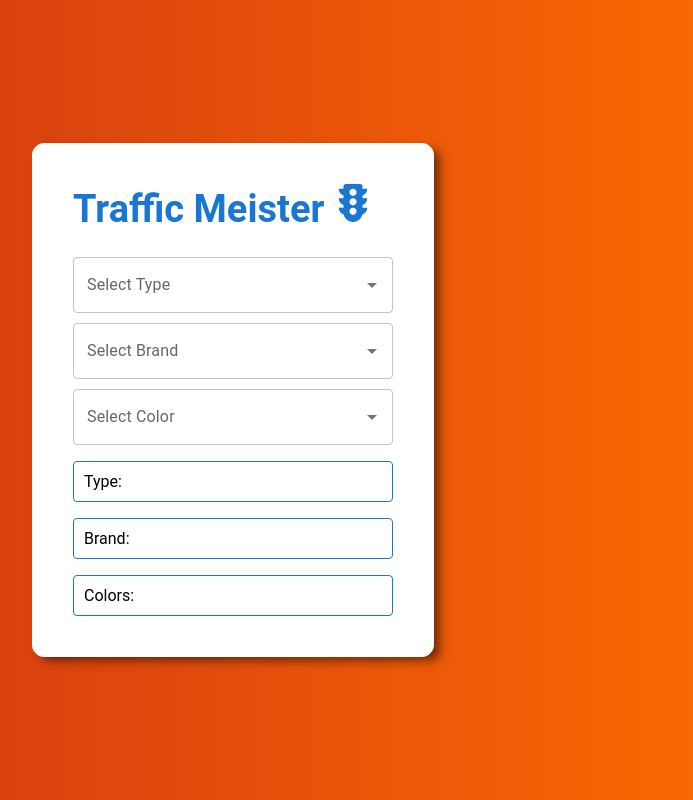
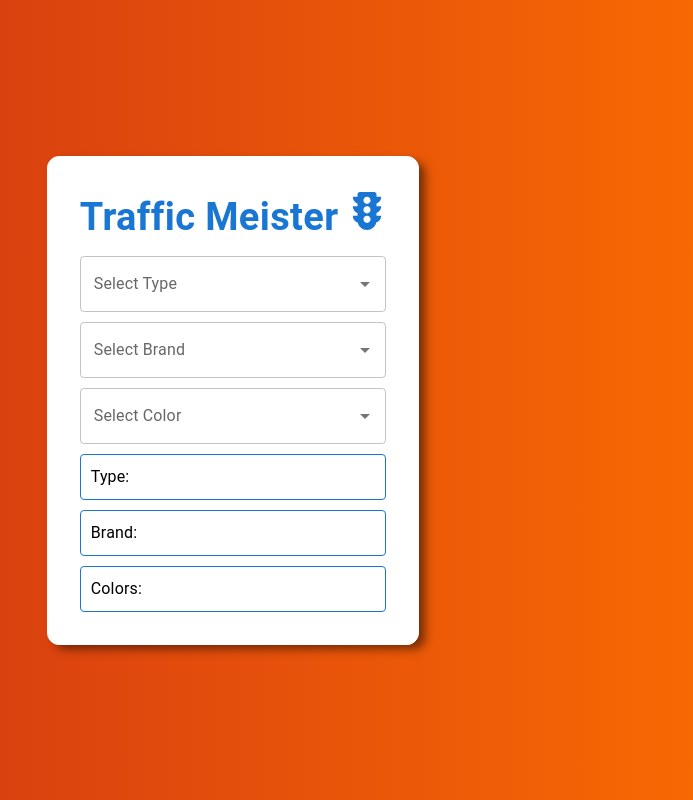
Before and after one commit to FredericoSilva015/traffic-meister, a React (Create React App) app: page / in a window 1280 px wide. Shown: the whole page, without its empty margins (407-1100 px from the left). Built offline with nearby package versions, Linux system fonts and the light colour scheme.

Commit message:
testing and style tweaks

```diff
--- a/package.json
+++ b/package.json
@@ -6,7 +6,9 @@
     "@emotion/react": "^11.6.0",
     "@emotion/styled": "^11.6.0",
     "@material-ui/core": "^5.0.0-beta.5",
+    "@mui/material": "^5.2.2",
     "@reduxjs/toolkit": "^1.6.2",
+    "@testing-library/react": "^12.1.2",
     "cra-template-typescript": "1.1.2",
     "react": "^17.0.2",
     "react-dom": "^17.0.2",
@@ -21,6 +23,7 @@
   "scripts": {
     "start": "react-scripts start",
     "build": "react-scripts build",
+    "test": "react-scripts test",
     "eject": "react-scripts eject"
   },
   "eslintConfig": {
@@ -42,6 +45,8 @@
     ]
   },
   "devDependencies": {
+    "@testing-library/jest-dom": "^5.15.1",
+    "@types/jest": "^27.0.3",
     "@types/react": "^17.0.35",
     "@types/react-dom": "^17.0.11"
   }
--- a/src/App.tsx
+++ b/src/App.tsx
@@ -5,13 +5,14 @@ import { Puff } from 'svg-loaders-react';
 import { Box } from '@material-ui/system';
 import { FaTrafficLight } from 'react-icons/fa';
 import type { RootState } from 'redux/store';
+import { Typography } from '@mui/material';
 
 function App(): JSX.Element {
   const mainData = useSelector((state: RootState) => state.data.value);
 
   const outerWrapper = {
-    width: '100vw',
-    height: '100vh',
+    minWidth: '100vw',
+    minHeight: '100vh',
     display: 'flex',
     justifyContent: 'center',
     alignItems: 'center',
@@ -20,11 +21,13 @@ function App(): JSX.Element {
   };
 
   const innerWrapper = {
-    padding: 5,
+    margin: '10px',
+    padding: 4,
     border: '1px solid #fff',
     background: '#fff',
     borderRadius: 3,
     boxShadow: '7px 5px 10px -1px rgba(0,0,0,0.5)',
+    '@media (max-width: 600px)': { padding: 2 },
   };
 
   const titleStyle = {
@@ -32,6 +35,9 @@ function App(): JSX.Element {
     fontSize: 38,
     color: 'rgb(25, 118, 210)',
     fontWeight: 'bold',
+    '@media (max-width: 600px)': {
+      fontSize: '24',
+    },
   };
 
   return (
@@ -40,9 +46,9 @@ function App(): JSX.Element {
         <Box sx={outerWrapper}>
           {mainData.length && mainData ? (
             <Box sx={innerWrapper} className="animation">
-              <h1 style={titleStyle}>
+              <Typography component="div" sx={titleStyle}>
                 Traffic Meister <FaTrafficLight />
-              </h1>
+              </Typography>
 
               <Form />
             </Box>
--- a/src/components/form/index.tsx
+++ b/src/components/form/index.tsx
@@ -1,4 +1,4 @@
-import { Autocomplete, TextField } from '@material-ui/core';
+import { Autocomplete, TextField, Typography } from '@material-ui/core';
 import { Box } from '@material-ui/system';
 import { useDataArray } from 'hooks/use-data-array';
 import { useSelector } from 'react-redux';
@@ -7,19 +7,23 @@ import { RootState } from 'redux/store';
 export const Form = (): JSX.Element => {
   const mainData = useSelector((state: RootState) => state.data.value);
   const dataState = useDataArray(mainData);
-  // const filteredValues = dataState.outputFilterValues();
 
   const autoCompleteStyles = {
     maxWidth: 500,
-    minWidth: 320,
+    minWidth: 220,
+    width: '100%',
+    height: '100%',
     margin: '10px 0',
   };
 
   const result = {
     border: '1px solid rgb(25, 118, 210)',
-    padding: 10,
-    borderRadius: 4,
+    padding: '10px',
+    marginBottom: '10px',
+    borderRadius: 1,
   };
+
+  const resultSpan = { color: 'rgb(25, 118, 210)', fontWeight: 'bold' };
 
   return (
     <Box sx={{ alignSelf: 'baseline' }}>
@@ -46,24 +50,18 @@ export const Form = (): JSX.Element => {
         renderInput={(params) => <TextField {...params} label="Select Color" />}
       />
 
-      <p style={result}>
+      <Typography component="p" sx={result}>
         Type:{' '}
-        <span style={{ color: 'rgb(25, 118, 210)', fontWeight: 'bold' }}>
-          {dataState.outputFilterValues().type}
-        </span>
-      </p>
-      <p style={result}>
+        <span style={resultSpan}>{dataState.outputFilterValues().type}</span>
+      </Typography>
+      <Typography component="p" sx={result}>
         Brand:{' '}
-        <span style={{ color: 'rgb(25, 118, 210)' }}>
-          {dataState.outputFilterValues().brand}
-        </span>
-      </p>
-      <p style={{ ...result, ...{ marginBottom: 0 } }}>
+        <span style={resultSpan}>{dataState.outputFilterValues().brand}</span>
+      </Typography>
+      <Typography component="p" sx={{ ...result, ...{ marginBottom: 0 } }}>
         Colors:{' '}
-        <span style={{ color: 'rgb(25, 118, 210)', fontWeight: 'bold' }}>
-          {dataState.outputFilterValues().colors}
-        </span>
-      </p>
+        <span style={resultSpan}>{dataState.outputFilterValues().colors}</span>
+      </Typography>
     </Box>
   );
 };
```
Also changed, not shown: 2 other files (tests, documents, lock files or other folders).
